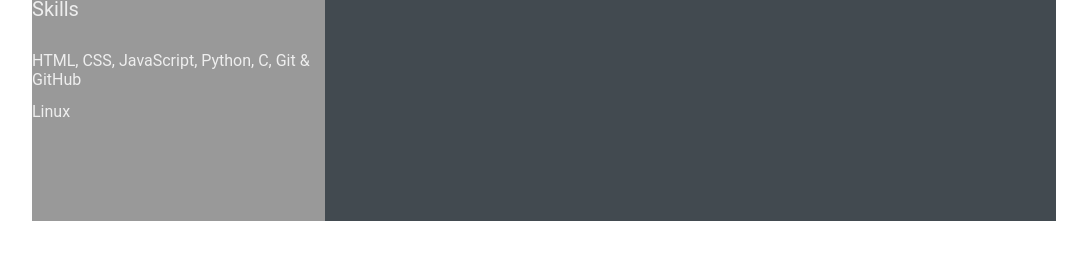
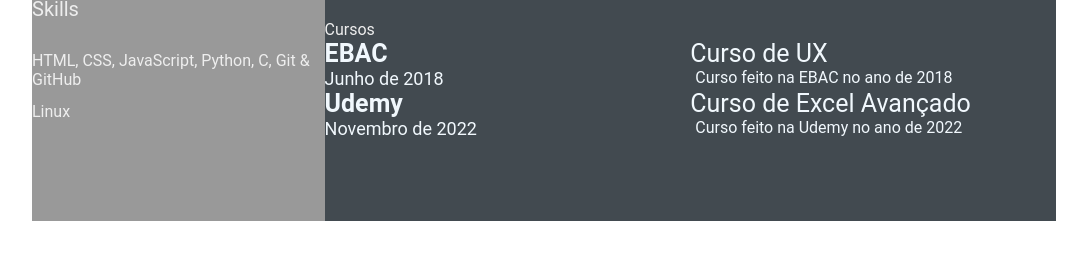
Before and after one commit to FernandaMSC/devweek.github.io, a plain HTML site: page index.html in a window 1280 px wide. Shown: the part 611-864 px from the top of the page, without its empty margins (96-1183 px from the left). Drawn offline with Linux system fonts and the light colour scheme.

Commit message:
feature: add courses (#5)

```diff
--- a/index.html
+++ b/index.html
@@ -103,8 +103,32 @@
                     </div>
                 </div>
             </section>
+            <section class="awards gap">
+                <div class="right-title">Cursos</div>
+                <div class="awards-contents">
+                    <div class="awards-left">
+                        <p class="awards-company-name">EBAC</p>
+                        <p class="awards-time-period">Junho de 2018</p>
+                    </div>
+                    <div class="awards-right">
+                        <p class="awards-name">Curso de UX</p>
+                        <p class="awards-desc">
+                            Curso feito na EBAC no ano de 2018
+                        </p>
+                    </div>
+                    <div class="awards-left">
+                        <p class="awards-company-name">Udemy</p>
+                        <p class="awards-time-period">Novembro de 2022</p>
+                    </div>
+                    <div class="awards-right">
+                        <p class="awards-name">Curso de Excel Avançado</p>
+                        <p class="awards-desc">
+                            Curso feito na Udemy no ano de 2022
+                        </p>
+                    </div>
+                </div>
+            </section>
         </section>
     </main>
 </body>
-
 </html>
```
